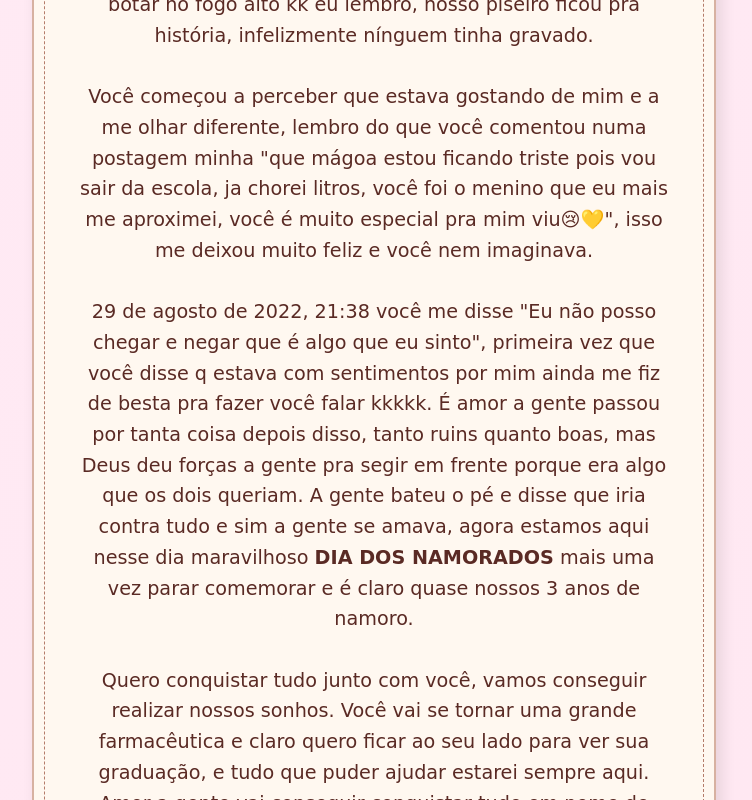
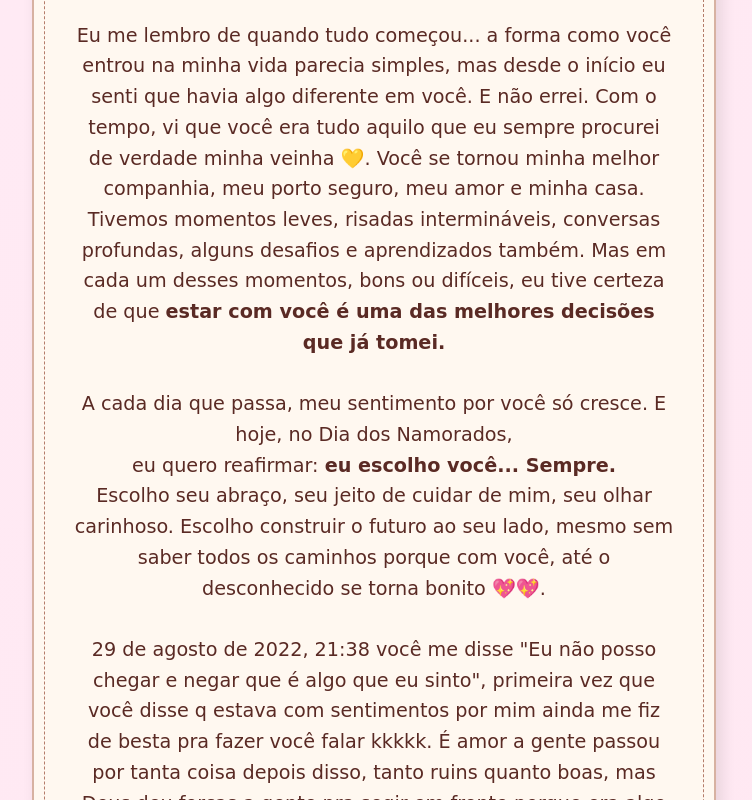
Before and after one commit to Testando0/meusite-romantico, a plain HTML site: page index.html in a window 1280 px wide. Shown: the part 779-1579 px from the top of the page, without its empty margins (266-1018 px from the left). Drawn offline with Linux system fonts and the light colour scheme.

Commit message:
Adicionei fotos descrições e  melhorei as cartinhas

```diff
--- a/index.html
+++ b/index.html
@@ -27,25 +27,31 @@
   </p>
   <p>
     Sua cartinha chegou finalmente né? KKKKKK
-    ai amor quase 3 anos juntos já, lembro do tempo que
-    a gente estava se conhecendo, tudo por conta
-    de um maçarico você salvou meu número e começamos a conversar,
-    apresentou perfeitamente naquela abertura e você ficou com medo do botar no fogo
-    alto kk eu lembro, nosso piseiro ficou pra história, infelizmente nínguem tinha gravado.<br> <br>
+    ai amor quase 3 anos juntos já, e mesmo assim, você ainda consegue me surpreender com seu jeito, seu sorriso,
+     suas palavras e a forma como me faz sentir especial. E tudo isso por conta
+    de um maçarico KKKK.<br> <br>
 
-    Você começou a perceber que estava gostando de mim e a me olhar diferente,
-    lembro do que você comentou numa postagem minha "que mágoa estou ficando triste
-    pois vou sair da escola, ja chorei litros, você foi o menino que eu mais me
-    aproximei, você é muito especial pra mim viu😢💛", isso me deixou muito feliz
-    e você nem imaginava.<br><br>
+    Eu me lembro de quando tudo começou... a forma como você entrou na minha vida
+    parecia simples, mas desde o início eu senti que havia algo diferente em você. E não errei.
+    Com o tempo, vi que você era tudo aquilo que eu sempre procurei de verdade minha veinha 💛.
+    Você se tornou minha melhor companhia, meu porto seguro, meu amor e minha casa.
+    Tivemos momentos leves, risadas intermináveis, conversas profundas, alguns desafios e aprendizados também.
+     Mas em cada um desses momentos, bons ou difíceis, eu tive certeza de que
+     <strong>estar com você é uma das melhores decisões que já tomei.</strong><br><br>
+
+    A cada dia que passa, meu sentimento por você só cresce. E hoje, no Dia dos Namorados, <br>eu quero
+    reafirmar: <strong>eu escolho você... Sempre.</strong><br>
+    Escolho seu abraço, seu jeito de cuidar de mim, seu olhar carinhoso. Escolho construir o
+    futuro ao seu lado, mesmo sem saber todos os caminhos
+    porque com você, até o desconhecido se torna bonito 💖💖.<br><br>
 
     29 de agosto de 2022, 21:38 você me disse "Eu não posso chegar e negar que
     é algo que eu sinto", primeira vez que você disse q estava com sentimentos por mim
     ainda me fiz de besta pra fazer você falar kkkkk. É amor a gente passou por tanta coisa
     depois disso, tanto ruins quanto boas, mas Deus deu forças a gente pra segir em frente
-    porque era algo que os dois queriam. A gente bateu o pé e disse que iria contra tudo
-    e sim a gente se amava, agora estamos aqui nesse dia maravilhoso <strong>DIA DOS NAMORADOS</strong>
-    mais uma vez parar comemorar e é claro quase nossos 3 anos de namoro.<br> <br>
+    porque era algo que a gente queria. Batemos o pé e dissemos que iriamos contra tudo
+    e sim a gente se amava, agora estamos aqui nesse dia maravilhoso nosso <strong>DIA DOS NAMORADOS</strong>
+    mais uma vez, para comemorar e não menos importante festejar nossos quase 3 anos de namoro.<br> <br>
 
     Quero conquistar tudo junto com você, vamos conseguir realizar nossos sonhos. Você
     vai se tornar uma grande farmacêutica e claro quero ficar ao seu lado para ver sua graduação,
@@ -111,6 +117,21 @@
                 <div class = "slide">
                     <img src="imagens/foto4.jpg" alt="FOTO NOSSA 4">
                 </div>
+                <div class = "slide">
+                    <img src="imagens/foto5.jpg" alt="FOTO NOSSA 5">
+                </div>
+                <div class = "slide">
+                    <img src="imagens/foto6.jpg" alt="FOTO NOSSA 6">
+                </div>
+                <div class = "slide">
+                    <img src="imagens/foto7.jpg" alt="FOTO NOSSA 7">
+                </div>
+                <div class="slide">
+                    <img src="imagens/foto8.jpg" alt="FOTO NOSSA 8">
+                </div>
+                <div class="slide">
+                    <img src="imagens/foto9.jpg" alt="FOTO NOSSA 9">
+                </div>
             </div>
             <div id="legenda" class="legenda"></div>
 
--- a/script.js
+++ b/script.js
@@ -1,7 +1,7 @@
 //Mensagem que aparece ao clicar no botão
 
 function mostrarMensagem() {
-    document.getElementById("mensagem").innerText = "Você é a melhor parte da minha vida. Te Amo Muito! 💘"
+    document.getElementById("mensagem").innerText = "Ei, amor... Se você chegou até aqui, é porque o meu coração quis te lembrar de uma coisa: Você é muito importante pra mim. Eu criei esse cantinho com carinho, só pra te mostrar em cada detalhe o quanto você é especial pra mim. Já são quase 3 anos ao seu lado… e mesmo assim, ainda me pego sorrindo do nada só de lembrar que tenho você. Obrigado por existir, por me amar, por ser exatamente quem você é. Esse site é só um pedacinho do que meu coração sente por você. 💘"
 }
 
 //Contador de dias juntos
@@ -38,7 +38,22 @@ const mensagens = [
     "Seu sorriso ilumina até os meus dias mais nublados. ☀️",
     "Com você, eu quero construir todos os meus sonhos. 🏠💍",
     "Você é a razão de cada batida do meu coração. 💓",
-    "Estar contigo é viver no melhor lugar do mundo. 🌎✨"
+    "Estar contigo é viver no melhor lugar do mundo. 🌎✨",
+    "Você é meu lar sempre. 🏡",
+    "Te amo mais que ontem. ❤️",
+    "Meu coração é todo seu. 💘",
+    "Com você, tudo faz sentido. ✨",
+    "Seu sorriso é meu refúgio. 😊",
+    "Nosso amor é infinito, sabia? ♾️",
+    "Só quero você pra sempre. 💑",
+    "Amar você é tão fácil. 💕",
+    "Você é minha melhor parte. 🧩",
+    "Contigo, a vida é leve. 🌷",
+    "Seu beijo é meu vício. 😘",
+    "Obrigado por me escolher sempre. 🌟",
+    "Você me completa de verdade. 🥰",
+    "Juntos somos perfeitos demais, né? 😍",
+    "Te amo sem explicação possível. 💖"
 ];
 
 document.getElementById("btnCartinha").addEventListener("click", () => {
@@ -66,10 +81,15 @@ document.addEventListener("DOMContentLoaded", () => {
     const legenda = document.getElementById("legenda");
 
     const legendas = [
-        "Nosso primeiro casamento juntos ❤️",
+        "O momento e a emoção que nunca vamos esquecer!💛",
         "O momento em que sorri no teu olhar 😍",
         "Aquele passeio que ficou no coração 💖",
-        "Eu fico perdido na sua beleza 🌹"
+        "Nosso primeiro casamento juntos ❤️",
+        "Eu fico perdido na sua beleza 🌹",
+        "Te amo em cada cachinho seu 🫶",
+        "Nosso amor é leve 🤍🌙",
+        "Meu crush de todos os dias 😍📆",
+        "Casalzão da p*rra 😎🔥"
 
     ];
 
```
Also changed, not shown: imagens/foto1.jpg, imagens/foto4.jpg, imagens/foto5.jpg (added), imagens/foto6.jpg (added), imagens/foto7.jpg (added), imagens/foto8.jpg (added), imagens/foto9.jpg (added).
